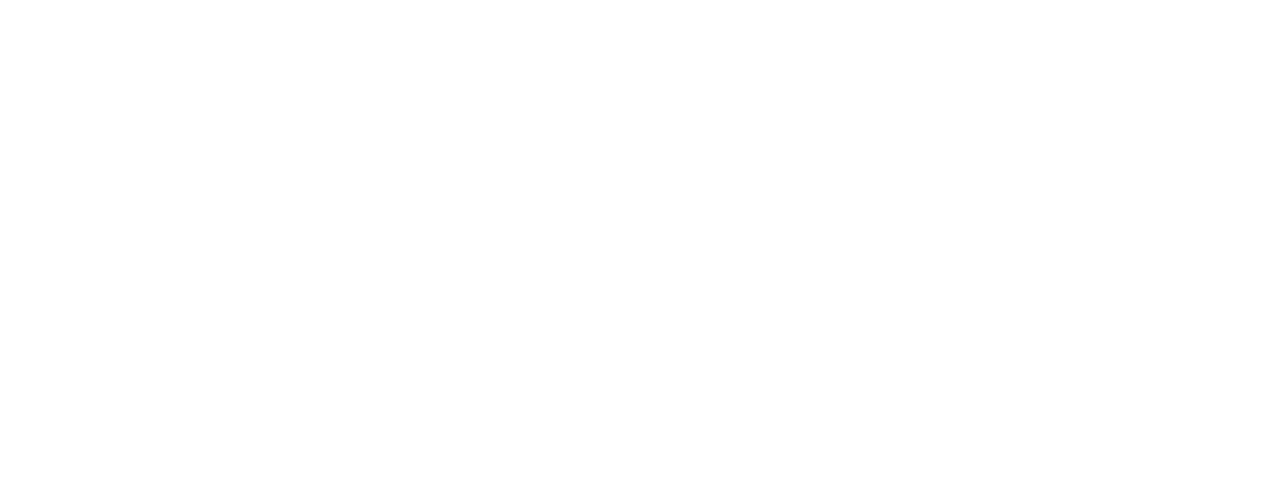
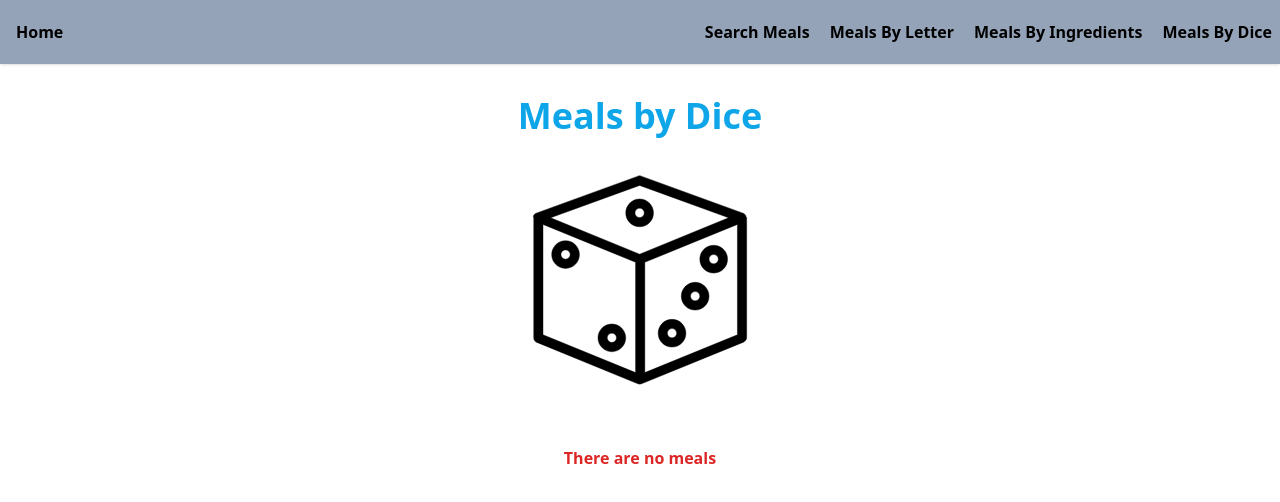
Before and after one commit to Chekiro/vue-meals-app, a Vue app: page /by-dice in a window 1280 px wide. Before the commit this address had no page. Shown: the top 502 px of the page. Built offline with nearby package versions, Linux system fonts and the light colour scheme.

Commit message:
Added MealsByDice

```diff
--- a/src/components/NavBar.vue
+++ b/src/components/NavBar.vue
@@ -25,6 +25,12 @@
       >
         Meals By Ingredients
       </router-link>
+      <router-link
+        :to="{ name: 'byDice' }"
+        class="inline-flex items-center font-semibold px-2 h-full transition-colors hover:bg-sky-500 hover:text-white"
+      >
+        Meals By Dice
+      </router-link>
     </div>
   </header>
 </template>
--- a/src/router/index.js
+++ b/src/router/index.js
@@ -6,6 +6,7 @@ import MealsByLetter from "../views/MealsByLetter.vue";
 import MealsByName from "../views/MealsByName.vue";
 import MealDetails from "../views/MealDetails.vue";
 import MealsByIngredient from "../views/MealsByIngredients.vue";
+import MealsByDice from "../views/MealsByDice.vue";
 
 const routes = [
   {
@@ -42,6 +43,11 @@ const routes = [
         name: "mealDetails",
         component: MealDetails,
       },
+      {
+        path: "/by-dice",
+        name: "byDice",
+        component: MealsByDice,
+      },
     ],
   },
 ];
--- a/src/views/Home.vue
+++ b/src/views/Home.vue
@@ -12,12 +12,6 @@ onMounted(async () => {
       .then(({ data }) => meals.value.push(data.meals[0]));
   }
 });
-
-onMounted(async () => {
-  axiosClient
-    .get(`random.php`)
-    .then(({ data }) => meals.value.push(data.meals[0]));
-});
 </script>
 
 <template>
--- /dev/null
+++ b/src/views/MealsByDice.vue
@@ -0,0 +1,33 @@
+<script setup>
+import dice from "../assets/dice.svg";
+import Meals from "../components/Meals.vue";
+import axiosClient from "../axiosClient.js";
+import { ref } from "vue";
+
+const meals = ref([]);
+const disable = ref(false);
+
+const randomMeal = () => {
+  axiosClient
+    .get(`random.php`)
+    .then(({ data }) => meals.value.push(data.meals[0]));
+};
+</script>
+<template>
+  <div class="p-8 text-center pb-4">
+    <h1 class="text-4xl font-bold mb-4 text-sky-500">Meals by Dice</h1>
+    <div>
+      <button
+        :disabled="meals.length == 6"
+        @click="randomMeal"
+        class="hover:scale-90 transition-all"
+      >
+        <img :src="dice" />
+      </button>
+      <p class="my-4 font-semibold text-red-600" v-if="meals.length == 6">
+        Only 6 meals allowed
+      </p>
+      <Meals :meals="meals" />
+    </div>
+  </div>
+</template>
```
Also changed, not shown: src/assets/dice.svg (added).
